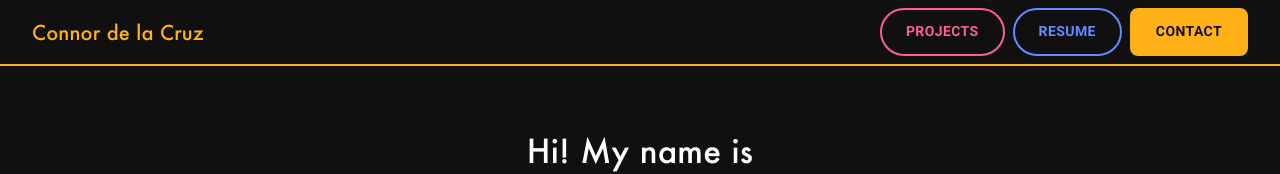
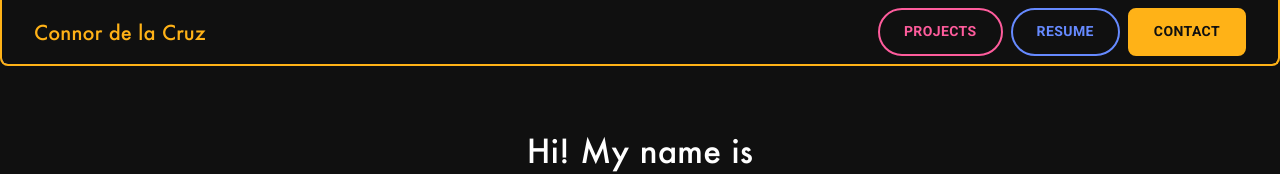
Before and after one commit to connordelacruz/connordelacruz.github.io, a React (Vite) app: page / in a window 1280 px wide. Shown: the top 174 px of the page. Built offline with nearby package versions, Linux system fonts and the light colour scheme.

Commit message:
borders n stuff on the nav

```diff
--- a/src/components/NavBar.jsx
+++ b/src/components/NavBar.jsx
@@ -272,12 +272,12 @@ const NavLogo = ({
 //          color: getActiveHashColor('transparent'),
 //          WebkitTextFillColor: activeHash ? 'none' : 'transparent',
           color: getActiveHashColor('text.primary'),
-          opacity: {
-            // (Narrow viewports) Hide when no active hash
-            xs: activeHash ? 1.0 : 0.0,
-            // (Wide viewports) make unstyled text a tiiiiny bit translucent
-            md: activeHash ? 1.0 : 0.9,
-          },
+          // opacity: {
+          //   // (Narrow viewports) Hide when no active hash
+          //   xs: activeHash ? 1.0 : 0.0,
+          //   // (Wide viewports) make unstyled text a tiiiiny bit translucent
+          //   md: activeHash ? 1.0 : 0.9,
+          // },
           // (Narrow viewports) Hide pointer when not visible
           pointerEvents: {
             xs: activeHash === null ? 'none' : 'initial',
@@ -354,13 +354,11 @@ export const NavBar = ({
       elevation={0}
       sx={{
         py: 0,
+        borderWidth: 2,
         borderTopWidth: 0,
-//        borderBottomWidth: 2,
+        borderRadius: 2,
+        borderTopLeftRadius: 0,
         borderTopRightRadius: 0,
-        borderTopLeftRadius: 0,
-        borderLeftWidth: 0,
-        borderRightWidth: 0,
-        borderRadius: 0,
         // Gradient border when no active hash
         background: THEME_GRADIENT_BORDERS_BG,
         borderColor: getActiveHashColor('transparent'),
```
